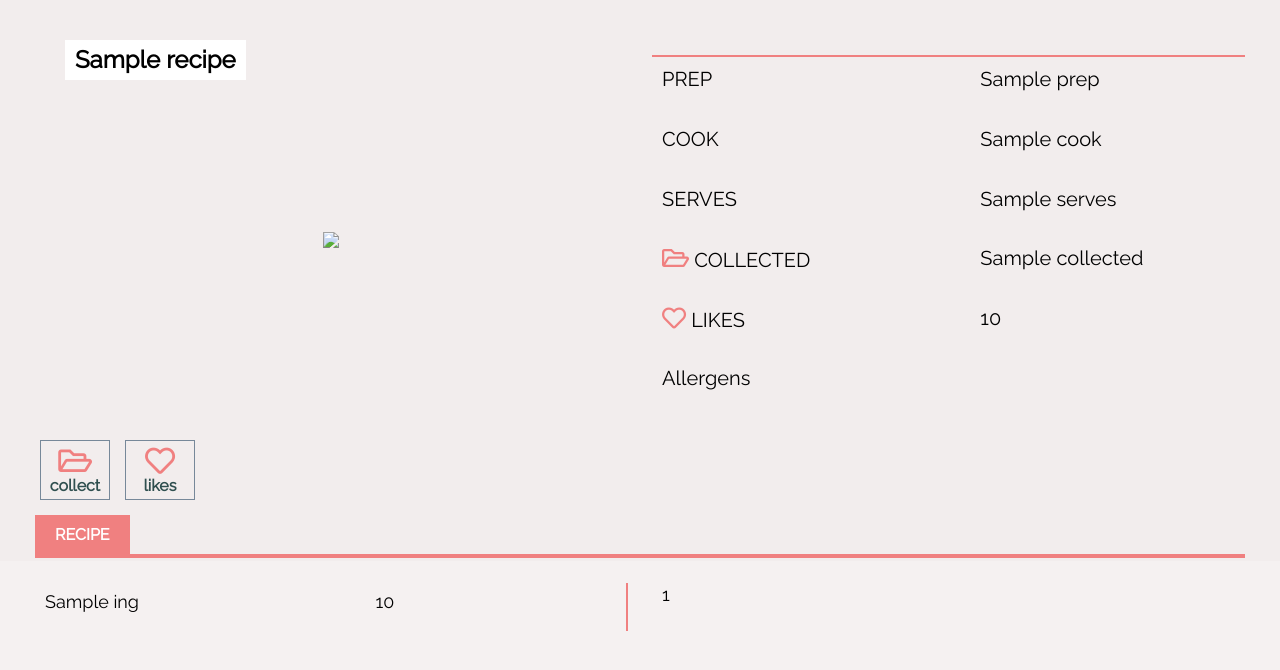
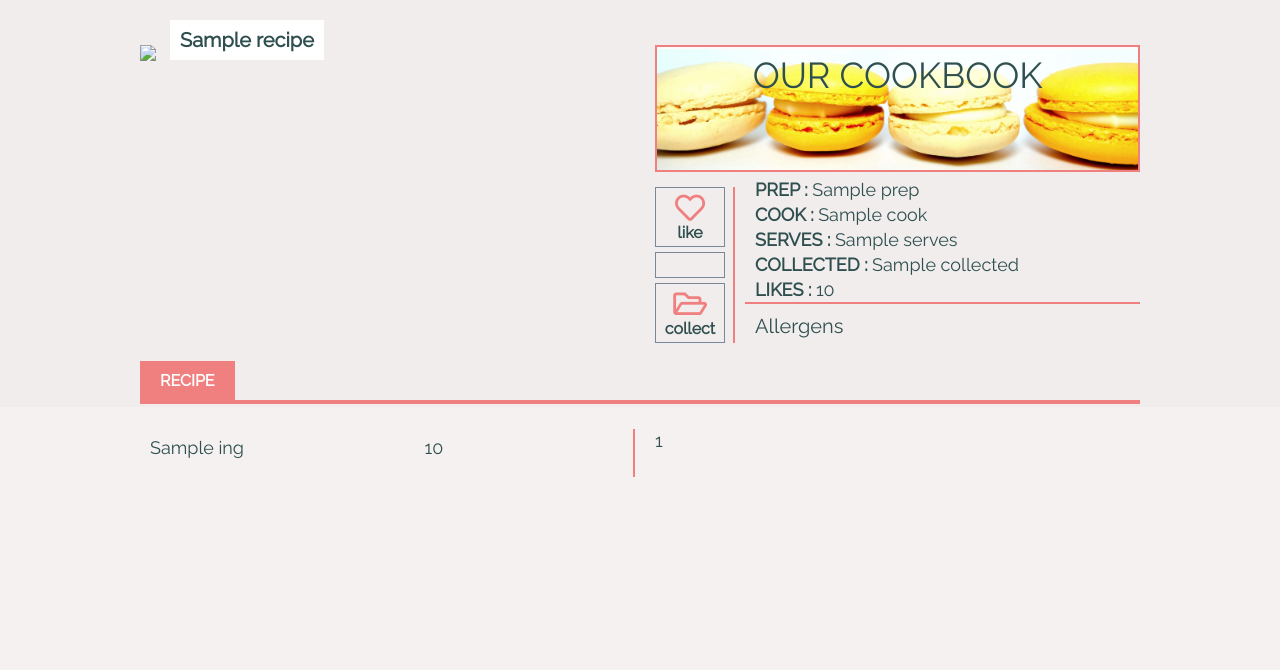
Before and after one commit to JohnL3/milestone-project-four, a Flask app: template templates/viewrecipe.html in a window 1280 px wide. Shown: the part 85-755 px from the top of the page. Run offline with Flask 2, Linux system fonts and the light colour scheme; the template is opened without the code that fills it: most values are stand-ins (such as "Sample title", 1, 10 or a date in 2020); parts of the project's set-up code (start-up, migrations or seed data) failed here and were passed over; some libraries are stand-ins or nearby versions.

Commit message:
did a total redesign of viewrecipe page

```diff
--- a/static/css/styles.css
+++ b/static/css/styles.css
@@ -106,7 +106,7 @@ select:focus {
 }
 
 /***************shared between pages ************************************/
-.my-img,
+/*.my-img,*/
 .my-img-card {
   width: 100%;
   overflow: hidden;
@@ -620,12 +620,23 @@ i {
 }
 
 /************************veiw recipe page ******************************/
-.stuff {
+/*.stuff {
   width: 100%;
   height: 20px;
   position: relative;
   top: 90px;
   margin-bottom: 10px;
+}*/
+.recipe-container {
+  color: darkslategray;
+}
+
+.my-img {
+  max-width: 500px;
+}
+
+.my-img img {
+  width: 100%;
 }
 
 .recipe-title {
@@ -634,39 +645,66 @@ i {
     box-sizing: border-box;
     padding: 5px 10px;
     font-weight: 600;
-  }
-
+    text-align: center;
+  }
+
+  .recipe-banner {
+    display: none;
+  }
+  /*
   .the-allergens {
     box-sizing: border-box;
     padding: 0 5px;
+  }
+  */
+  .the-allergens {
+    border-top: 2px solid lightcoral;
+    box-sizing: border-box;
+    padding-top: 10px;
   }
 
   .the-allergens > span:first-child {
     font-size: 20px;
   }
 
+ /* .prep {
+    box-sizing: border-box;
+    padding: 5px;
+  }*/
+
   .prep {
-    box-sizing: border-box;
-    padding: 5px;
-  }
-
-  .prep-inner {
+    display: grid;
+    /*grid-template-columns: 1fr 1fr;
+    grid-auto-rows: 25px;*/
+    font-size: 18px;
+    margin-bottom: 10px;
+    line-height: 1.4;
+  }
+
+  /*.prep-inner {
     display: grid;
     grid-template-columns: 5fr 4fr;
     min-height: 30px;
-  }
-
-  .prep-inner i {
+  }*/
+
+  /*.prep-inner i {
     font-size: 24px;
-  }
-
-  .recipe-page-icon {
+  }*/
+
+  /*.recipe-page-icon {
     display: grid;
     grid-template-columns: repeat(4, 85px);
     box-sizing: border-box;
     padding: 5px;
     text-align: center;
-  }
+  }*/
+
+  .recipe-page-icon {
+    display: flex;
+    justify-content: space-between;
+    margin: 10px;
+    text-align: center;
+}
 
   .recipe-page-icon div {
     height: 60px;
@@ -675,6 +713,11 @@ i {
     width: 70px;
     border: 1px solid lightslategray;
     cursor: pointer;
+  }
+
+  .recipe-page-icon .filler {
+    width: 50%;
+    cursor: default;
   }
 
   .recipe-page-icon i {
@@ -1326,6 +1369,58 @@ form {
     padding-top: 90px;
   }
   /**************************veiw recipe page***********************/
+  .recipe-banner {
+    grid-column: 2/-1;
+    grid-row: 1;
+    height: 40%;
+    border: 2px solid lightcoral;
+    background: snow;
+    display: grid;
+    justify-content: center;
+    align-items: flex-end;
+    text-align: center;
+    margin-left: 10px;
+    margin-bottom: 5px;
+  }
+
+  .recipe-banner span {
+    grid-column: 1;
+    grid-row: 1;
+    position: relative;
+    z-index: 10;
+    top: -60%;
+    font-size: 36px;
+  }
+
+  .recipe-banner img {
+    grid-column: 1;
+    grid-row: 1;
+    width: 100%;
+  }
+
+  .surround {
+    display: grid;
+    grid-template-columns: 100px 1fr;
+    height: 55%;
+  }
+
+  .recipe-page-icon {
+    box-sizing: border-box;
+    text-align: center;
+    position: relative;
+    grid-row: 1/3;
+    display: flex;
+    justify-content: space-around;
+    flex-direction: column-reverse;
+    border-right: 2px solid lightcoral;
+  }
+
+  .recipe-page-icon .filler {
+    margin: 5px 0;
+    height: 45%;
+    width: 70px;
+  }
+
   .all-collected,
   .grids {
     display: grid;
@@ -1342,10 +1437,9 @@ form {
   .all-collected{
     display: none;
   }
-
+  /*
   .recipe-container {
     display: grid;
-    grid-template-columns: 49% 49%; /* changed from 45 53 */
     grid-column-gap: 2%;
     position: relative;
     top: 90px;
@@ -1353,20 +1447,40 @@ form {
     padding: 20px 0;
     overflow: hidden;
     margin: 0 10px;
+  }*/
+
+  .recipe-container {
+    display: grid;
+    grid-template-columns: 1fr 1fr;
+    max-width: 1040px;
+    margin: 60px auto;
+    grid-column-gap: 10px;
+    position: relative;
+    top: 70px;
+    box-sizing: border-box;
+    padding: 0 20px;
   }
 
   .recipe-title {
     grid-column: 1;
     grid-row: 1;
     position: relative;
-    top: -15px;
+    top: -25px;
     width: fit-content;
     left: 30px;
     height: 40px;
+    display: flex;
+    align-items: center;
+    min-height: 40px;
+    max-width: 310px;
+  }
+
+  .recipe-title {
+    font-size: 16px;
   }
 
   .my-img {
-    height: 370px;/* changed from 300 */
+    /*height: 370px; changed from 300 */
     grid-column: 1;
     grid-row: 1;
   }
@@ -1376,7 +1490,7 @@ form {
   }
 
 /*********************************************************************************/
-.prep {
+/*.prep {
     display: grid;
     box-sizing: border-box;
     padding: 10px;
@@ -1384,10 +1498,24 @@ form {
     grid-column: 2;
     grid-row: 1;
     font-size: 20px;
-  }
-
+  }*/
+
+  .prep {
+    padding-left: 10px;
+    margin: auto 0;
+    padding-left: 10px;
+    margin: auto 0;
+  }
+  /*
   .the-allergens {
     padding: 0;
+  }*/
+
+  .the-allergens {
+    grid-column: 2;
+    border-top: 2px solid lightcoral;
+    box-sizing: border-box;
+    padding: 10px;
   }
 
   .instruct-method-header {
@@ -1418,6 +1546,7 @@ form {
 
   .display-ing {
     grid-column: 1;
+    grid-row: 4;
     display: block !important;
     border-right: 2px solid lightcoral;
     margin-top: 20px;
@@ -1534,12 +1663,14 @@ form {
     grid-template-columns: 33% 33% 33%;
     max-width: 1100px;
   }
+
+  .recipe-title span {
+    font-size: 20px;
+  }
+
 }
 
 @media only screen and (min-width: 1209px) {
 
-  .recipe-container {
-    max-width: 1210px;
-    margin: 0 auto;
-  }
-}
+
+}
--- a/templates/viewrecipe.html
+++ b/templates/viewrecipe.html
@@ -23,62 +23,47 @@
     </ul>
     {% endblock %}
 
-
-  {% block content %}
+    {% block content%}
     <div class='stuff'>
 
     </div>
     <div class='recipe-container'>
         {% for r in recipe %}
-        <div id='{{r.recipe_id}}' class='recipe-title'>
+        <div id='{{r.recipe_id}}' class="recipe-title">
             <span>{{ r.recipe_name}}</span>
         </div>
-       <div class="my-img">
+        <div class='my-img'>
             <img class='single-recipe' src='{{ r.url }}'>
         </div>
 
+        <div class='second'>
+            <div class='recipe-banner'>
+              <span>OUR COOKBOOK</span>
+              <img src='/static/assets/images/homeimageC.jpg'>
+            </div>
+
+            <div class='surround'>
                 <div class='recipe-page-icon'>
                     <div class='collect-r'>
                         <i class="far fa-folder-open"></i>
                         <span>collect</span>
                     </div>
+                    <div class='filler'></div>
                     <div class='like-r'>
                         <i class="far fa-heart"></i>
-                <span>likes</span>
+                        <span>like</span>
                     </div>
                 </div>
 
                 <div class='prep'>
-
-            <div class='prep-inner'>
-                <span>PREP</span><span>{{ r.prep }}</span>
-            </div>
-            <div class='prep-inner'>
-                <div>
-
-                    <span>COOK</span>
-                </div>
-                <span>{{ r.cook }}</span>
-            </div>
-            <div class='prep-inner'>
-                <span>SERVES</span><span>{{ r.serves}}</span>
-            </div>
-            <div class='prep-inner'>
-                <div>
-                    <i class="far fa-folder-open"></i>
-                    <span>COLLECTED</span>
-                </div>
-                <span class='collect-val'>{{ r.collected}}</span>
-            </div>
-            <div class='prep-inner'>
-                <div>
-                    <i class="far fa-heart"></i>
-                    <span>LIKES</span>
-                </div>
-                <span class='like-val'>{{ r.likes}}</span>
+                  <span><strong>PREP :</strong>  {{ r.prep}}</span>
+                  <span><strong>COOK :</strong> {{ r.cook }}</span>
+                  <span><strong>SERVES :</strong> {{ r.serves }}</span>
+                  <span><strong>COLLECTED :</strong>   {{ r.collected }}</span>
+                  <span><strong>LIKES :</strong>  {{ r.likes }}</span>
                 </div>
 
-            <div class='the-allergens'>
+                <div class="the-allergens">
                     <span>Allergens</span>
                     <div class="recipe-allergens single">
                         {% if r.Nuts == 'T' %}
@@ -128,6 +113,7 @@
 
             </div>
 
+        </div>
         <div class='instruct-method-header'>
             <ul>
                 <li class='li-first sm'>INGREDIENTS</li>
```
Lines whose indentation alone changed are shown as unchanged.
